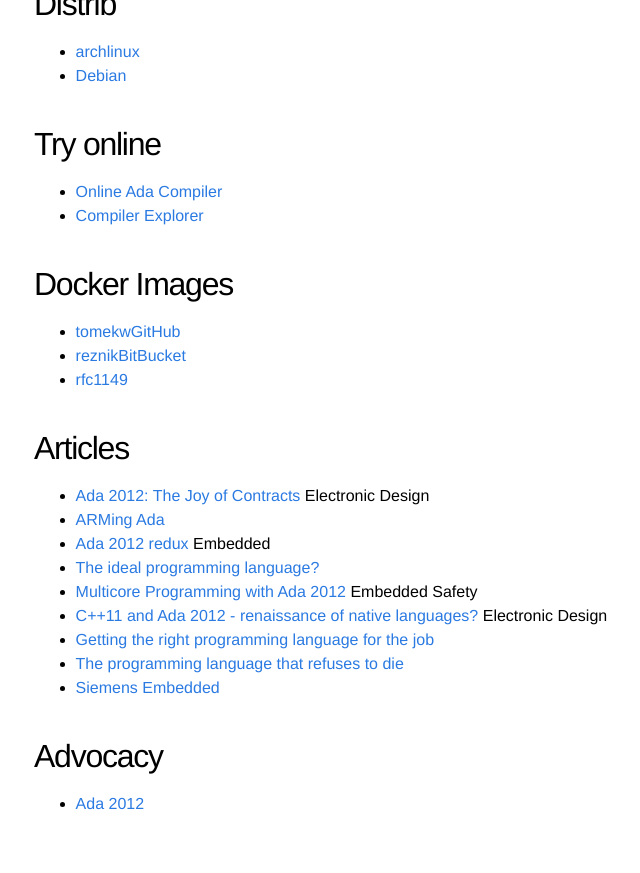
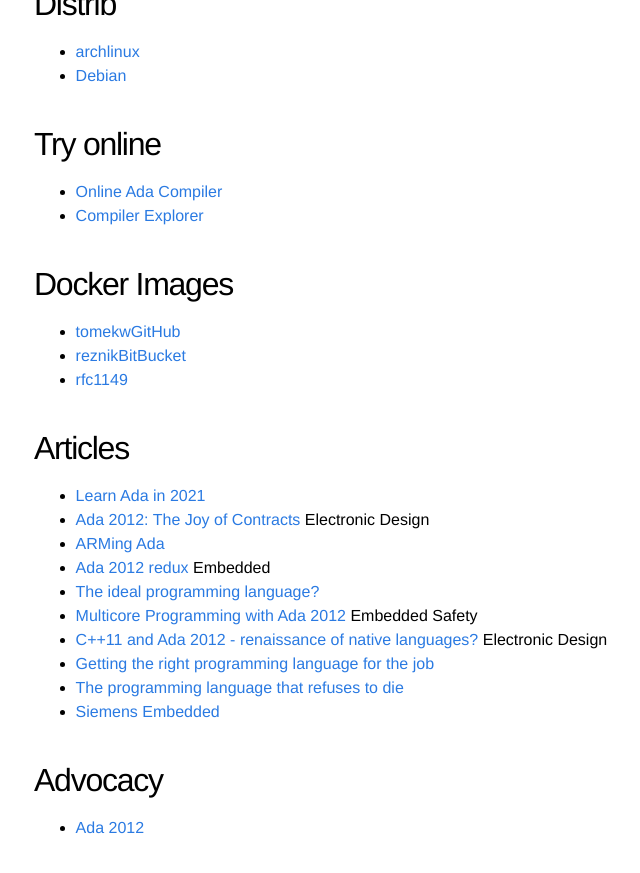
Before and after one commit to quornings/quornings.github.io, a Jekyll site: the page built from blogs.md, in a window 1280 px wide and 900 px high, scrolled down 922 px. Shown: the top 873 px of the window, without its empty margins (206-846 px from the left). Built offline with Jekyll 4.4.1, drawn with Linux system fonts in a browser that asks for light colours.

Commit message:
Add opensource.com article.

```diff
--- a/blogs.md
+++ b/blogs.md
@@ -48,7 +48,7 @@ permalink: /blogs/
 - [rfc1149](https://hub.docker.com/r/rfc1149/gnat/)
 
 ## Articles
-
+- [Learn Ada in 2021](https://opensource.com/article/21/10/learn-ada-2021)
 - [Ada 2012: The Joy of Contracts](https://www.electronicdesign.com/technologies/dev-tools/article/21796233/ada-2012-the-joy-of-contracts) Electronic Design
 - [ARMing Ada](https://www.electronicdesign.com/technologies/embedded-revolution/article/21799681/arming-ada)
 - [Ada 2012 redux](https://www.embedded.com/ada-2012-redux/) Embedded
```
